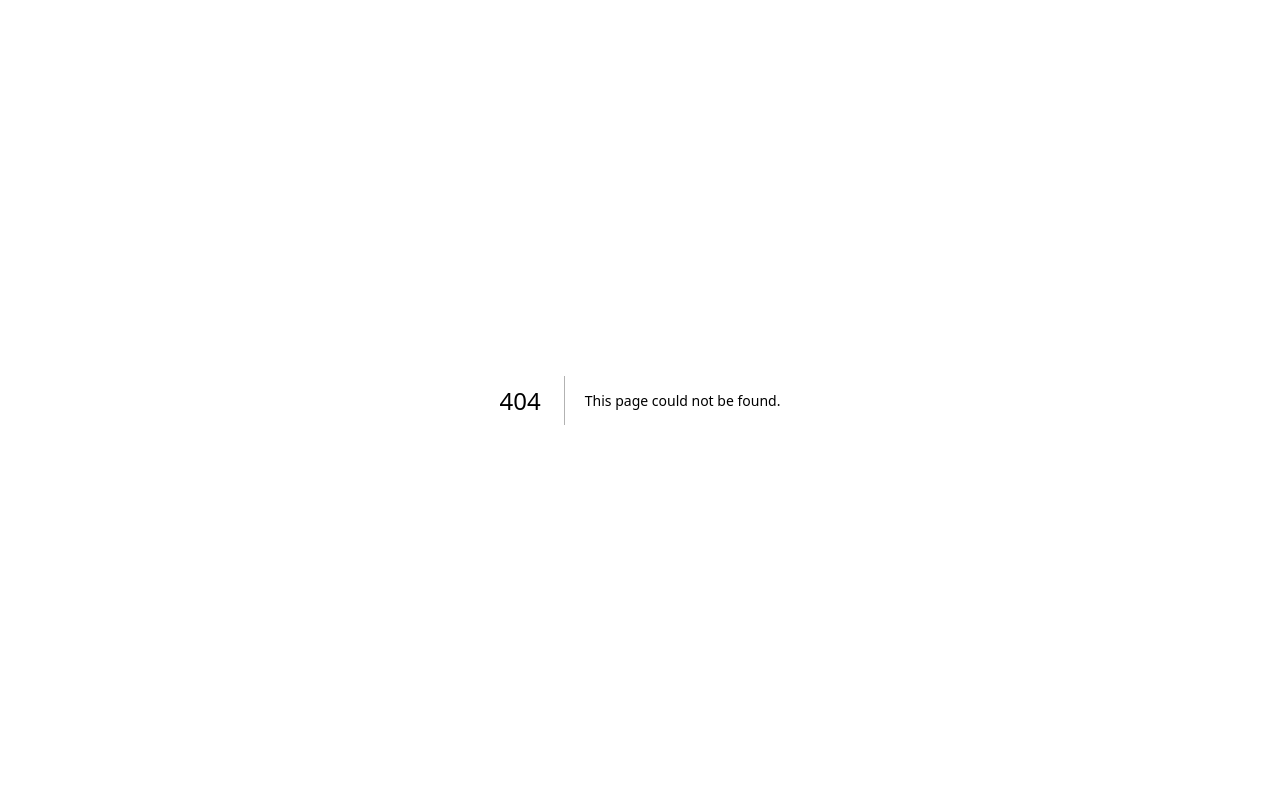
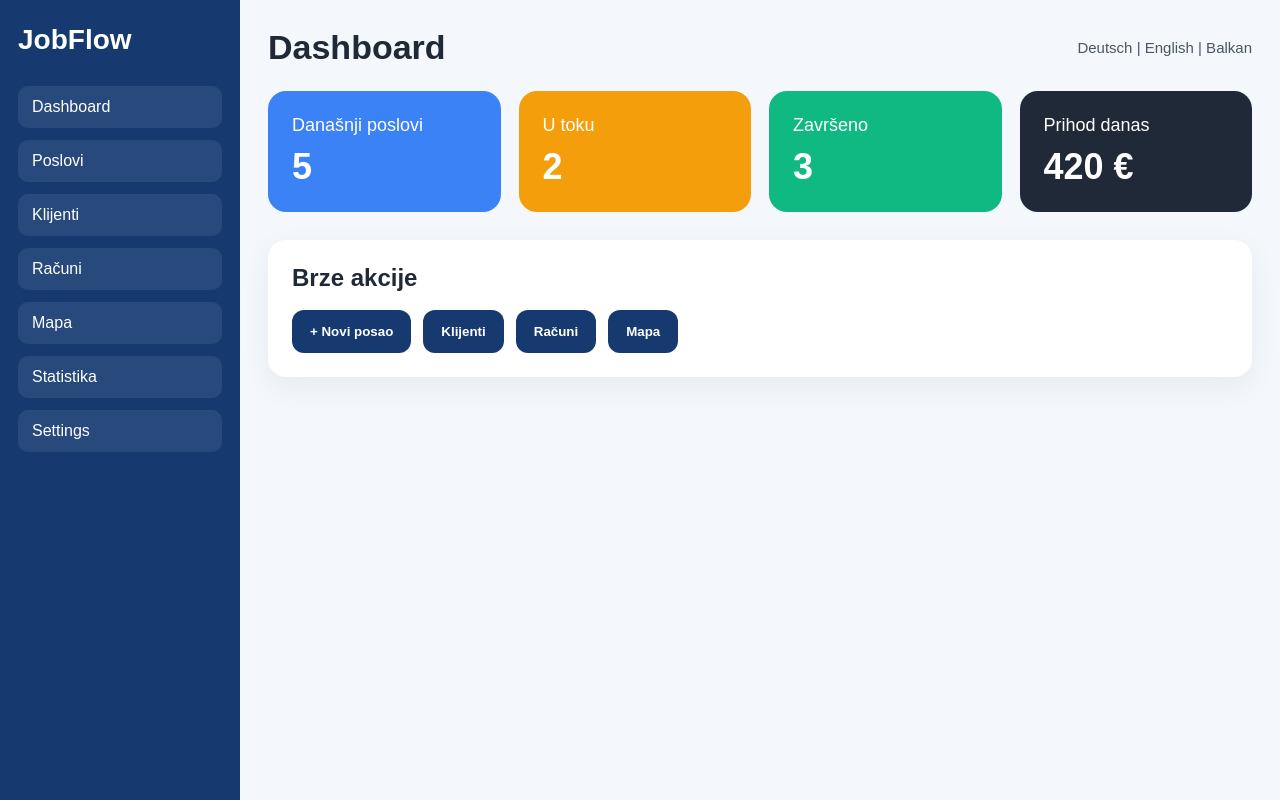
Before and after one commit to jobflow-app/jobflow-app, a Next.js app: page /dashboard in a window 1280 px wide. Before the commit this address had no page. Built offline with nearby package versions, Linux system fonts and the light colour scheme.

Commit message:
Create page.js

```diff
--- /dev/null
+++ b/app/dashboard/page.js
@@ -0,0 +1,174 @@
+export default function DashboardPage() {
+  return (
+    <main style={styles.page}>
+      <aside style={styles.sidebar}>
+        <div style={styles.brand}>JobFlow</div>
+
+        <nav style={styles.nav}>
+          <a style={styles.navItem}>Dashboard</a>
+          <a style={styles.navItem}>Poslovi</a>
+          <a style={styles.navItem}>Klijenti</a>
+          <a style={styles.navItem}>Računi</a>
+          <a style={styles.navItem}>Mapa</a>
+          <a style={styles.navItem}>Statistika</a>
+          <a style={styles.navItem}>Settings</a>
+        </nav>
+      </aside>
+
+      <section style={styles.content}>
+        <div style={styles.topbar}>
+          <h1 style={styles.title}>Dashboard</h1>
+          <div style={styles.lang}>Deutsch | English | Balkan</div>
+        </div>
+
+        <div style={styles.grid}>
+          <div style={styles.cardBlue}>
+            <div style={styles.cardTitle}>Današnji poslovi</div>
+            <div style={styles.cardValue}>5</div>
+          </div>
+
+          <div style={styles.cardYellow}>
+            <div style={styles.cardTitle}>U toku</div>
+            <div style={styles.cardValue}>2</div>
+          </div>
+
+          <div style={styles.cardGreen}>
+            <div style={styles.cardTitle}>Završeno</div>
+            <div style={styles.cardValue}>3</div>
+          </div>
+
+          <div style={styles.cardDark}>
+            <div style={styles.cardTitle}>Prihod danas</div>
+            <div style={styles.cardValue}>420 €</div>
+          </div>
+        </div>
+
+        <div style={styles.section}>
+          <h2 style={styles.sectionTitle}>Brze akcije</h2>
+          <div style={styles.actions}>
+            <button style={styles.actionBtn}>+ Novi posao</button>
+            <button style={styles.actionBtn}>Klijenti</button>
+            <button style={styles.actionBtn}>Računi</button>
+            <button style={styles.actionBtn}>Mapa</button>
+          </div>
+        </div>
+      </section>
+    </main>
+  );
+}
+
+const styles = {
+  page: {
+    minHeight: "100vh",
+    display: "flex",
+    fontFamily: "Arial, sans-serif",
+    background: "#f4f7fb"
+  },
+  sidebar: {
+    width: "240px",
+    background: "#163a70",
+    color: "#fff",
+    padding: "24px 18px"
+  },
+  brand: {
+    fontSize: "28px",
+    fontWeight: "700",
+    marginBottom: "30px"
+  },
+  nav: {
+    display: "flex",
+    flexDirection: "column",
+    gap: "12px"
+  },
+  navItem: {
+    color: "#fff",
+    textDecoration: "none",
+    padding: "12px 14px",
+    borderRadius: "10px",
+    background: "rgba(255,255,255,0.08)"
+  },
+  content: {
+    flex: 1,
+    padding: "28px"
+  },
+  topbar: {
+    display: "flex",
+    justifyContent: "space-between",
+    alignItems: "center",
+    marginBottom: "24px",
+    gap: "12px",
+    flexWrap: "wrap"
+  },
+  title: {
+    margin: 0,
+    fontSize: "34px",
+    color: "#1f2937"
+  },
+  lang: {
+    color: "#4b5563",
+    fontSize: "15px"
+  },
+  grid: {
+    display: "grid",
+    gridTemplateColumns: "repeat(auto-fit, minmax(220px, 1fr))",
+    gap: "18px",
+    marginBottom: "28px"
+  },
+  cardBlue: {
+    background: "#3b82f6",
+    color: "#fff",
+    borderRadius: "18px",
+    padding: "24px"
+  },
+  cardYellow: {
+    background: "#f59e0b",
+    color: "#fff",
+    borderRadius: "18px",
+    padding: "24px"
+  },
+  cardGreen: {
+    background: "#10b981",
+    color: "#fff",
+    borderRadius: "18px",
+    padding: "24px"
+  },
+  cardDark: {
+    background: "#1f2937",
+    color: "#fff",
+    borderRadius: "18px",
+    padding: "24px"
+  },
+  cardTitle: {
+    fontSize: "18px",
+    marginBottom: "10px"
+  },
+  cardValue: {
+    fontSize: "36px",
+    fontWeight: "700"
+  },
+  section: {
+    background: "#fff",
+    borderRadius: "18px",
+    padding: "24px",
+    boxShadow: "0 10px 30px rgba(0,0,0,0.06)"
+  },
+  sectionTitle: {
+    marginTop: 0,
+    marginBottom: "18px",
+    color: "#1f2937"
+  },
+  actions: {
+    display: "flex",
+    gap: "12px",
+    flexWrap: "wrap"
+  },
+  actionBtn: {
+    padding: "14px 18px",
+    borderRadius: "12px",
+    border: "none",
+    background: "#163a70",
+    color: "#fff",
+    fontWeight: "700",
+    cursor: "pointer"
+  }
+};
```
